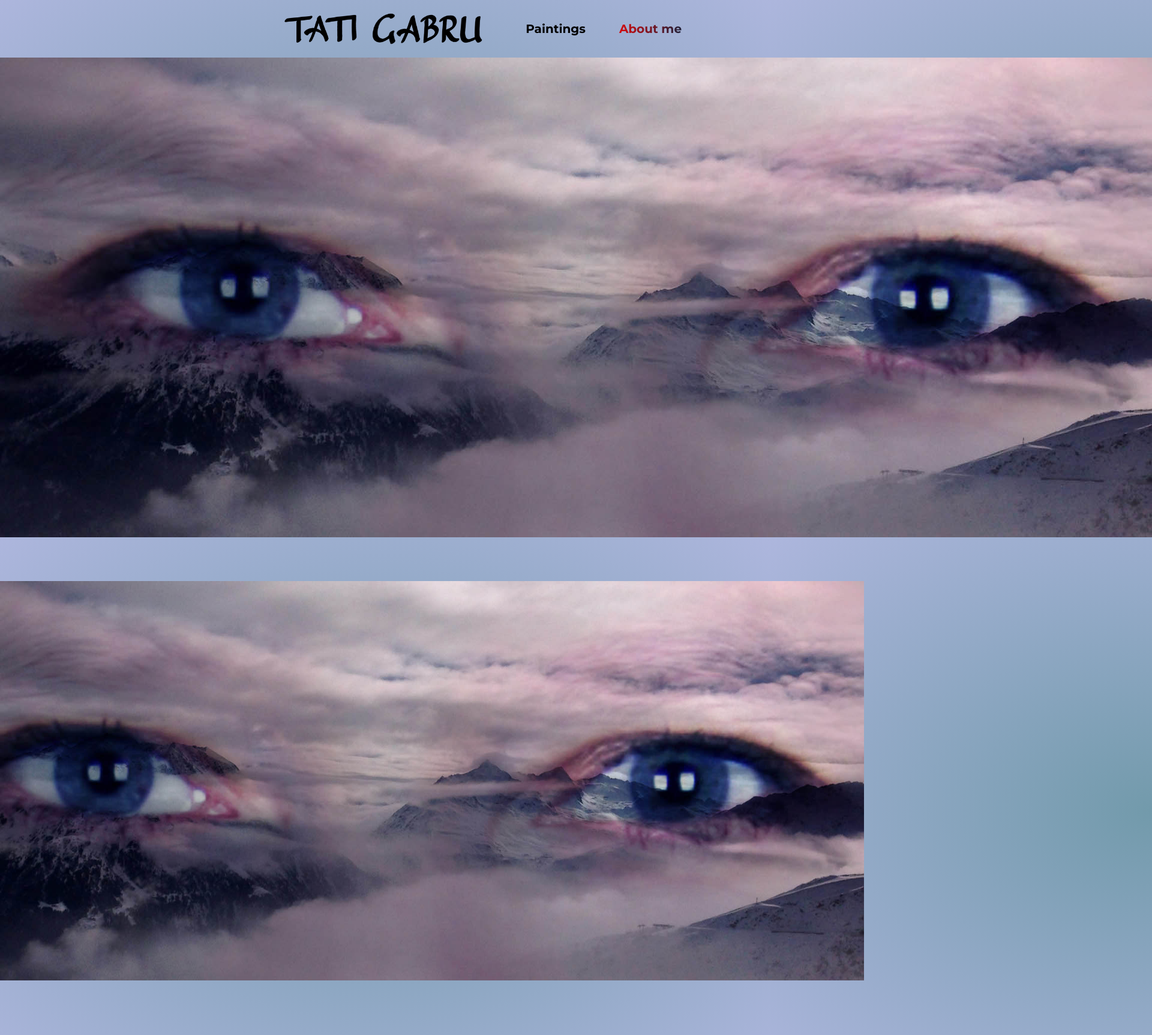
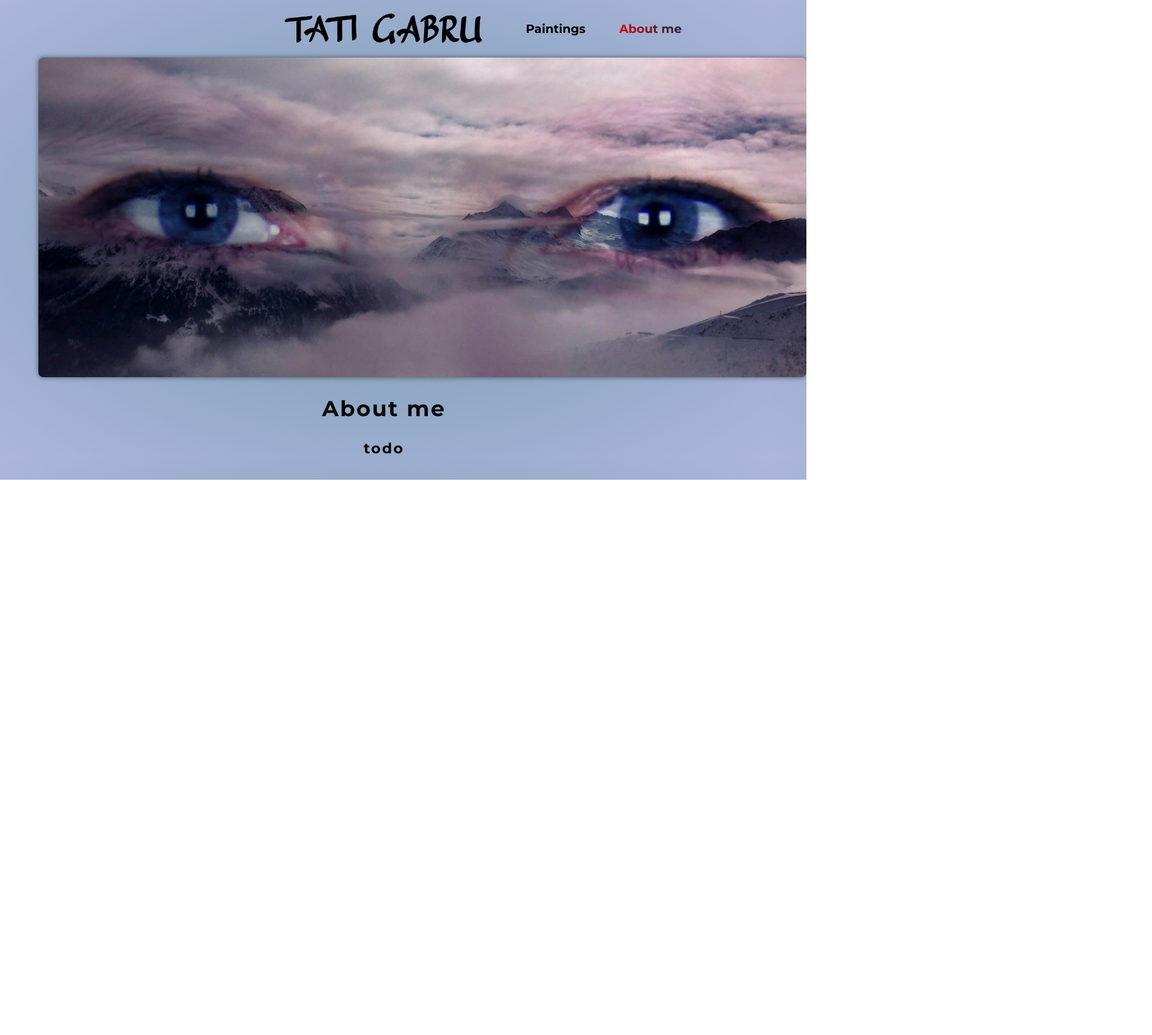
Before and after one commit to tatigabru/gallery, a Next.js app: page /about in a window 1280 px wide. Shown: the top 1726 px of the page at 60% size, 1920 px wide, since content can reach past the window. After the commit the page ends 800 px from the top, so only its background shows below. Built offline with nearby package versions, Linux system fonts and the light colour scheme.

Commit message:
refactor about page style

```diff
--- a/app/about/page.js
+++ b/app/about/page.js
@@ -7,10 +7,9 @@ export default function AboutPage() {
   return (
     <>
       <header className={classes.header}>
-      <Image src={meImg} alt="Me eyes" className="object-cover" />
+        <Image src={meImg} alt="Me eyes" className="object-cover"/>
       </header>
       <main className={classes.about}>
-      <Image src={meImg} alt="Me eyes" className="object-cover" />
         <h2>About me</h2>
         <p>todo</p>
       </main>
--- a/app/about/page.module.css
+++ b/app/about/page.module.css
@@ -1,22 +1,26 @@
 
 .header {
     width: 90%;
-    max-width: 75rem;
+    max-width: 80rem;  /* Changed to match desired image width */
     color: #ddd6cb;
     font-size: 1.5rem;
     text-align: center;
+    margin: 0 auto;  /* Center the header container */
     position: relative; /* Add this to allow absolute positioning of logo */
+  }
+
+  .header img {
+    width: 80rem;
+    height: auto;  /* Changed to auto to maintain proportions */
+    object-fit: contain;  /* Changed to contain to maintain proportions */
+    border-radius: 8px;
+    box-shadow: 0 0 0.5rem rgba(0, 0, 0, 0.5);
+    animation: fade-slide-in-from-left 1s ease-out forwards;
+    display: block;  /* Block display helps with centering */
   }
 
   .header h1 {
     font-family: 'Montserrat', sans-serif;
-  }
-
-  .highlight {
-    background: linear-gradient(90deg, #f9572a, #ff8a05);
-    background-clip: text;
-    -webkit-background-clip: text;
-    -webkit-text-fill-color: transparent;
   }
 
   .main {
@@ -34,9 +38,6 @@
   }
 
   .about {
-    position: absolute; /* Position absolutely */
-    left: 50%; /* Move it to the horizontal center */
-    transform: translateX(-50%); /* Shift back by half its own width */
     gap: 0rem;
     color: #0a0a0a;
     font-family: 'Montserrat', sans-serif;
@@ -46,22 +47,8 @@
   }
 
   .about img {
-    width: 100rem;
+    width: 80rem;
     height: 50rem;
-    object-fit: contain;
-  }
-
-  .perks {
-    list-style: none;
-    margin: 3rem 0;
-    padding: 0;
-  }
-
-  .perks li {
-    display: flex;
-    flex-direction: column;
-    align-items: center;
-    gap: 2rem;
   }
 
   .about p {
--- a/app/paintings/[slug]/page.module.css
+++ b/app/paintings/[slug]/page.module.css
@@ -17,7 +17,7 @@
     border-radius: 8px;
     box-shadow: 0 0 0.5rem rgba(0, 0, 0, 0.5);
     animation: fade-slide-in-from-left 1s ease-out forwards;
-  }0
+  }
 
   .headerText {
     padding: 0.5rem 1rem 0 1rem;
```
